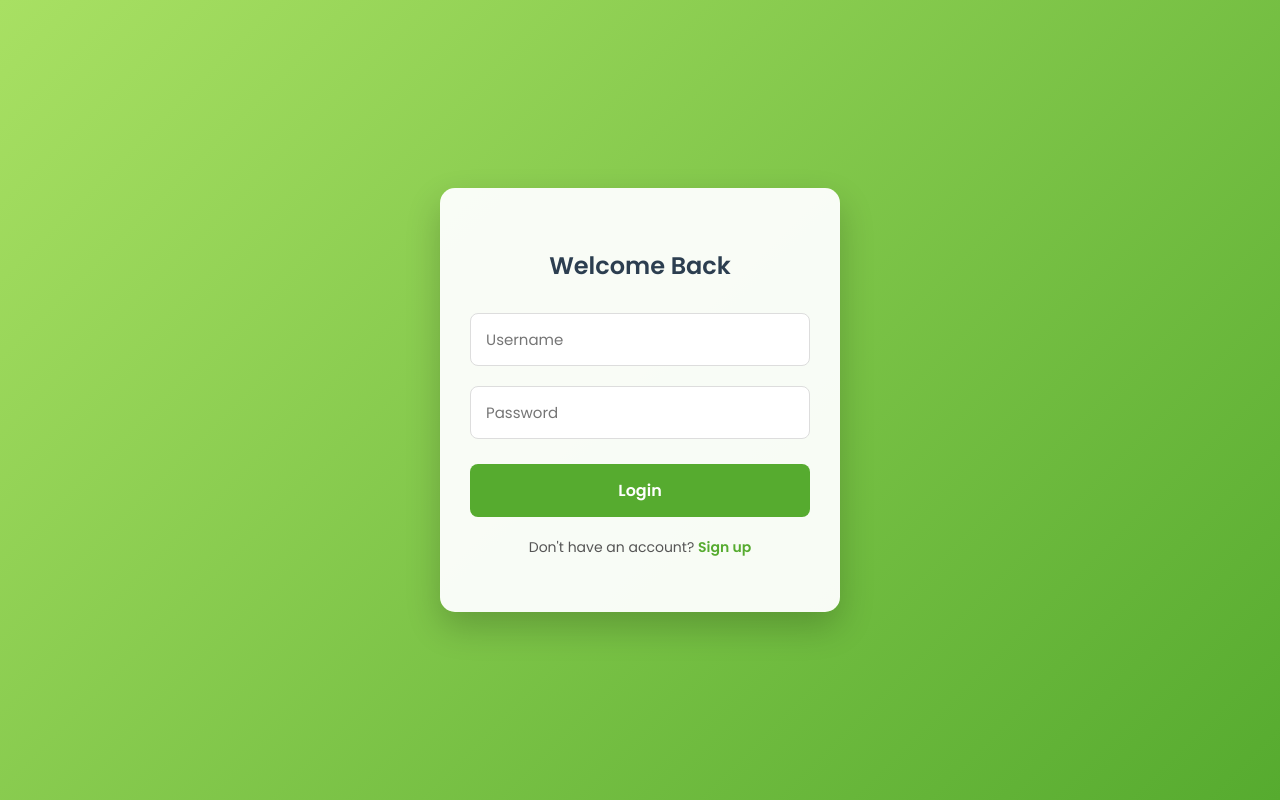
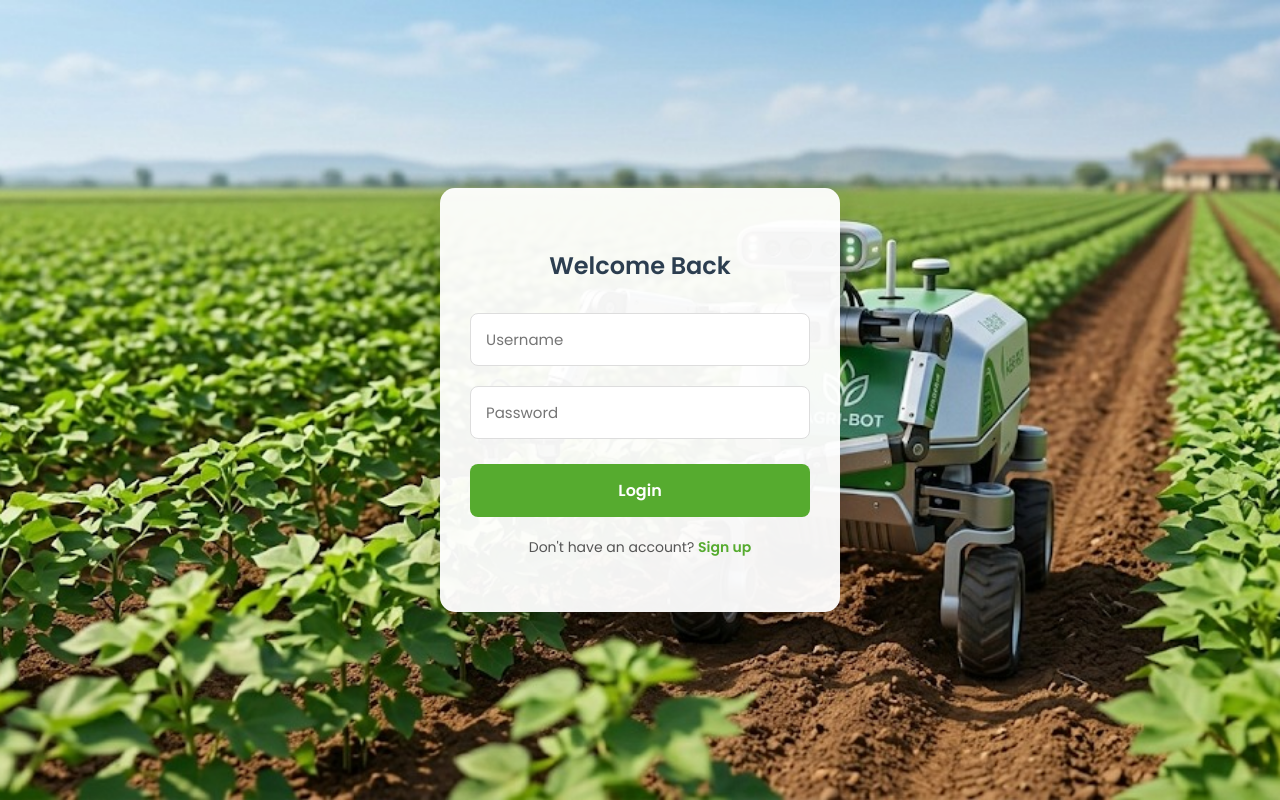
Before and after one commit to 98400/agri-project, a Flask app: page /login in a window 1280 px wide. Run offline with Flask 3, Linux system fonts and the light colour scheme; parts of the project's set-up code (start-up, migrations or seed data) failed here and were passed over.

Commit message:
Change login background to image
Updated the login page to use a background image instead of a gradient.

```diff
--- a/templates/login.html
+++ b/templates/login.html
@@ -8,14 +8,15 @@
     <style>
         * { box-sizing: border-box; font-family: 'Poppins', sans-serif; }
      body {
+
             margin: 0;
             padding: 0;
+            height: 100vh;
             display: flex;
             justify-content: center;
             align-items: center;
-            height: 100vh;
-            /* Beautiful Green Gradient Background */
-            background: linear-gradient(135deg, #a8e063 0%, #56ab2f 100%);
+
+            background: url("/static/agribot.jpeg") no-repeat center center/cover;
         }
         .container {
             background: rgba(255, 255, 255, 0.95);
```
